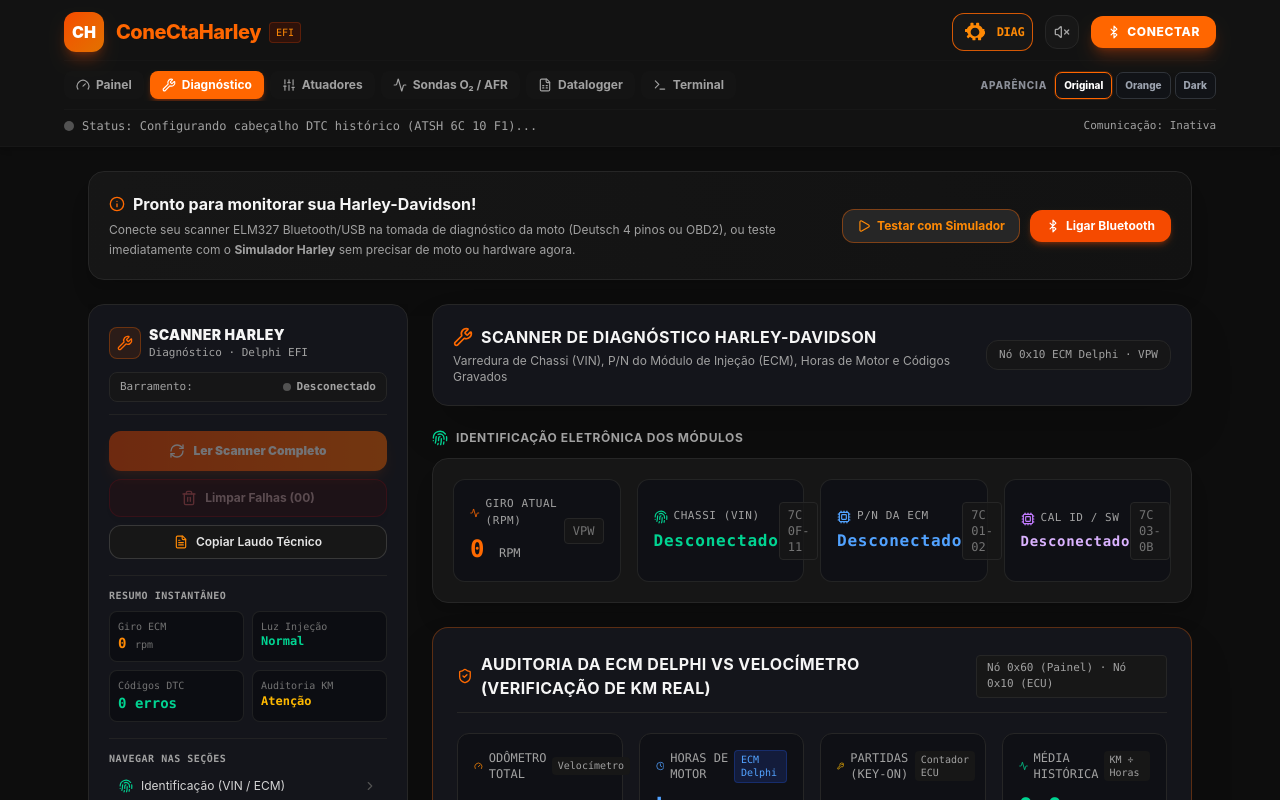
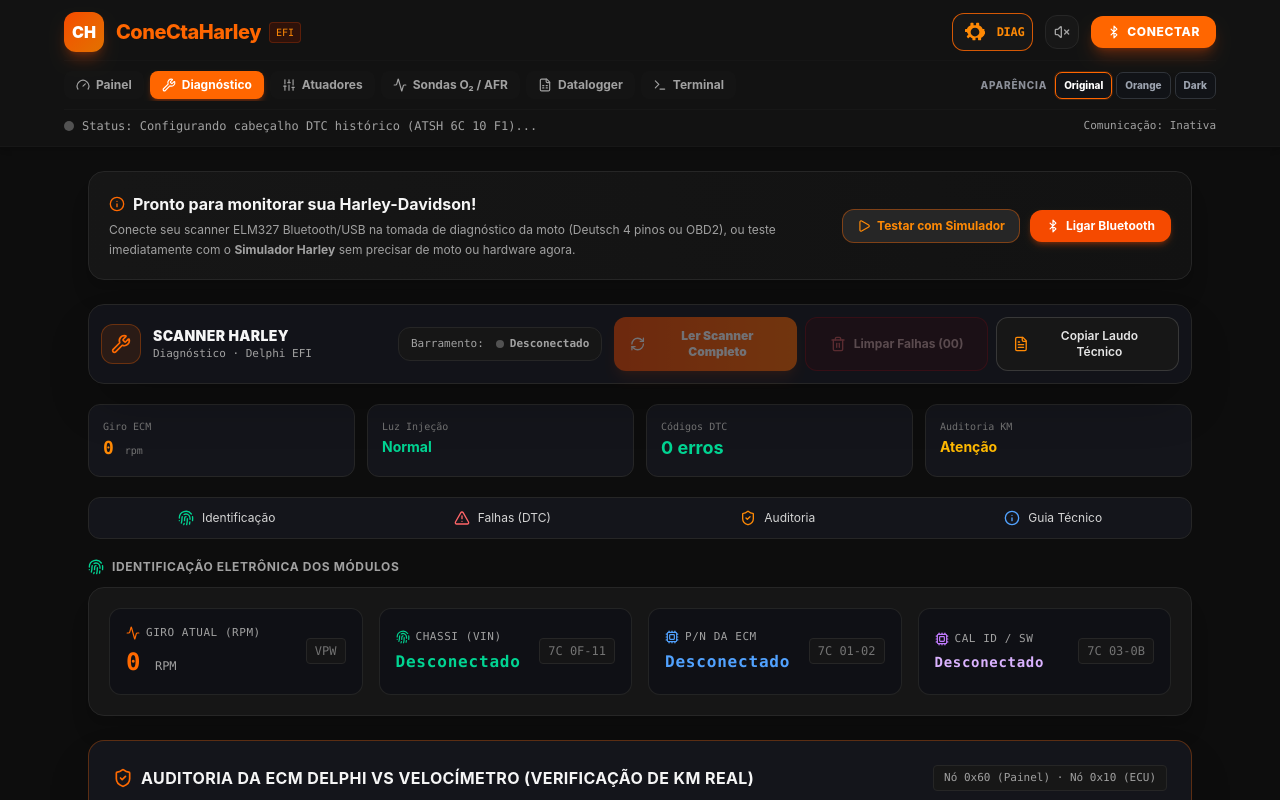
Before and after one commit to lamaaparecidabr-lab/ConeCtatech, a React (Vite) app: page / in a window 1280 px wide. Both pictures are taken after a click on the button "SCAN". Shown: the top 800 px of the page. Built offline with nearby package versions, Linux system fonts and the light colour scheme.

Commit message:
Add files via upload

```diff
--- a/src/components/DiagnosticsPanel.tsx
+++ b/src/components/DiagnosticsPanel.tsx
@@ -185,228 +185,40 @@
         });
 
   return (
-    <div className="w-full flex flex-col lg:flex-row items-start gap-6">
-      {/* ========================================================
-          BARRA LATERAL FIXA / STICKY (Painel de Controle e Navegação)
-         ======================================================== */}
-      <aside className="w-full lg:w-80 shrink-0 lg:sticky lg:top-6 lg:self-start lg:max-h-[calc(100vh-3rem)] lg:overflow-y-auto diagnostics-sidebar space-y-4">
-        {/* Card Principal da Barra Lateral */}
-        <div className="bg-[#14151b] border border-neutral-800 rounded-2xl p-5 shadow-2xl space-y-4">
-          {/* Header da Barra */}
-          <div className="border-b border-neutral-800/80 pb-3">
-            <div className="flex items-center gap-2">
-              <div className="w-8 h-8 rounded-lg bg-orange-500/10 border border-orange-500/30 flex items-center justify-center shrink-0">
-                <Wrench className="w-4 h-4 text-orange-500" />
-              </div>
-              <div>
-                <h2 className="text-sm font-black text-neutral-100 uppercase tracking-wide">
-                  Scanner Harley
-                </h2>
-                <div className="text-[11px] font-mono text-neutral-400">
-                  Diagnóstico · Delphi EFI
-                </div>
-              </div>
-            </div>
-
-            <div className="mt-2.5 flex items-center justify-between bg-neutral-900/90 border border-neutral-800 px-2.5 py-1.5 rounded-lg text-[11px] font-mono">
-              <span className="text-neutral-400">Barramento:</span>
-              <span className="flex items-center gap-1.5 font-bold">
-                <span
-                  className={`w-2 h-2 rounded-full ${
-                    isConnected ? 'bg-emerald-400 animate-pulse' : 'bg-neutral-600'
-                  }`}
-                />
-                <span className={isConnected ? 'text-emerald-400' : 'text-neutral-400'}>
-                  {isConnected ? 'Ativo' : 'Desconectado'}
-                </span>
-              </span>
-            </div>
+    <div className="w-full space-y-5">
+      {/* Barra compacta do scanner: permanece acessível sem consumir uma segunda coluna lateral. */}
+      <div className="diagnostics-toolbar sticky top-3 z-30 bg-[#14151b]/95 backdrop-blur border border-neutral-800 rounded-2xl p-3 shadow-2xl">
+        <div className="flex flex-col xl:flex-row xl:items-center gap-3">
+          <div className="flex items-center gap-3 xl:min-w-[285px]">
+            <div className="w-10 h-10 rounded-xl bg-orange-500/10 border border-orange-500/30 flex items-center justify-center shrink-0"><Wrench className="w-5 h-5 text-orange-500" /></div>
+            <div className="min-w-0"><h2 className="text-sm font-black text-neutral-100 uppercase tracking-wide">Scanner Harley</h2><div className="text-[11px] font-mono text-neutral-400">Diagnóstico · Delphi EFI</div></div>
           </div>
-
-          {/* Botões de Ação Imediata */}
-          <div className="space-y-2">
-            <button
-              onClick={handleDeepScan}
-              disabled={!isConnected || isScanning}
-              className="w-full flex items-center justify-center gap-2 px-4 py-3 bg-gradient-to-r from-orange-600 to-orange-500 hover:from-orange-500 hover:to-orange-400 text-white text-xs font-black rounded-xl transition-all shadow-lg shadow-orange-600/20 disabled:opacity-40 cursor-pointer"
-              title="Executa identificação ECM Harley (3C), leitura de VIN/CalID/SW e consulta de DTCs dos módulos."
-            >
-              <RefreshCw
-                className={`w-4 h-4 ${isScanning ? 'animate-spin text-white' : 'text-white'}`}
-              />
-              <span>{isScanning ? 'Lendo Central ECM...' : 'Ler Scanner Completo'}</span>
-            </button>
-
-            <button
-              onClick={handleClear}
-              disabled={!isConnected || (activeFaults.length === 0 && historicFaults.length === 0 && !justCleared)}
-              className={`w-full flex items-center justify-center gap-2 px-4 py-2.5 text-xs font-bold rounded-xl transition-all border shadow-md disabled:opacity-30 cursor-pointer ${
-                justCleared
-                  ? 'bg-emerald-950/80 text-emerald-300 border-emerald-600'
-                  : 'bg-red-950/60 hover:bg-red-900/80 text-red-200 border-red-800/80'
-              }`}
-              title="Envia comando Harley 14 aos módulos suportados e aguarda confirmação 54."
-            >
-              {justCleared ? (
-                <CheckCircle2 className="w-4 h-4 text-emerald-400" />
-              ) : (
-                <Trash2 className="w-4 h-4 text-red-400" />
-              )}
-              <span>
-                {justCleared
-                  ? 'Memória Apagada (14->54)!'
-                  : `Limpar Falhas (${(activeFaults.length + historicFaults.length).toString().padStart(2, '0')})`}
-              </span>
-            </button>
-
-            <button
-              onClick={handleCopyReport}
-              className="w-full flex items-center justify-center gap-2 px-3.5 py-2 bg-neutral-900 hover:bg-neutral-800 text-neutral-200 text-xs font-semibold rounded-xl border border-neutral-700/80 hover:border-neutral-600 transition-all cursor-pointer"
-              title="Copia um relatório completo formatado para colar no WhatsApp, e-mail ou salvar"
-            >
-              {copiedReport ? (
-                <>
-                  <Check className="w-3.5 h-3.5 text-emerald-400" />
-                  <span className="text-emerald-400 font-bold">Laudo Copiado!</span>
-                </>
-              ) : (
-                <>
-                  <FileText className="w-3.5 h-3.5 text-orange-400" />
-                  <span>Copiar Laudo Técnico</span>
-                </>
-              )}
-            </button>
+          <div className="flex items-center justify-between xl:justify-start gap-3 bg-neutral-900/90 border border-neutral-800 px-3 py-2 rounded-xl text-[11px] font-mono xl:min-w-[190px]">
+            <span className="text-neutral-400">Barramento:</span><span className="flex items-center gap-1.5 font-bold"><span className={`w-2 h-2 rounded-full ${isConnected ? 'bg-emerald-400 animate-pulse' : 'bg-neutral-600'}`} /><span className={isConnected ? 'text-emerald-400' : 'text-neutral-400'}>{isConnected ? 'Ativo' : 'Desconectado'}</span></span>
           </div>
-
-          {/* Mini-Cards de Resumo Vivo */}
-          <div className="border-t border-neutral-800/80 pt-3 space-y-2">
-            <div className="text-[10px] font-mono uppercase tracking-wider text-neutral-400 font-bold">
-              Resumo Instantâneo
-            </div>
-
-            <div className="grid grid-cols-2 gap-2 text-xs font-mono">
-              <div className="bg-[#0c0d12] border border-neutral-800/80 rounded-lg p-2">
-                <span className="text-[10px] text-neutral-500 block">Giro ECM</span>
-                <span className="text-sm font-bold text-orange-400 font-mono">
-                  {rpm}{' '}
-                  <span className="text-[10px] text-neutral-500 font-normal">rpm</span>
-                </span>
-              </div>
-
-              <div className="bg-[#0c0d12] border border-neutral-800/80 rounded-lg p-2">
-                <span className="text-[10px] text-neutral-500 block">Luz Injeção</span>
-                <span
-                  className={`text-xs font-bold ${
-                    checkEngine ? 'text-red-400 animate-pulse' : 'text-emerald-400'
-                  }`}
-                >
-                  {checkEngine ? 'ACESO (MIL)' : 'Normal'}
-                </span>
-              </div>
-
-              <div className="bg-[#0c0d12] border border-neutral-800/80 rounded-lg p-2">
-                <span className="text-[10px] text-neutral-500 block">Códigos DTC</span>
-                <span
-                  className={`text-sm font-bold ${
-                    activeFaults.length > 0 ? 'text-red-400' : 'text-emerald-400'
-                  }`}
-                >
-                  {activeFaults.length} {activeFaults.length === 1 ? 'erro' : 'erros'}
-                </span>
-              </div>
-
-              <div className="bg-[#0c0d12] border border-neutral-800/80 rounded-lg p-2">
-                <span className="text-[10px] text-neutral-500 block">Auditoria KM</span>
-                <span
-                  className={`text-xs font-bold ${
-                    isKmAuditedValid ? 'text-emerald-400' : 'text-amber-400'
-                  }`}
-                >
-                  {isKmAuditedValid ? 'Íntegro' : 'Atenção'}
-                </span>
-              </div>
-            </div>
-          </div>
-
-          {/* Atalhos Rápidos de Navegação / Âncoras */}
-          <div className="border-t border-neutral-800/80 pt-3 space-y-1">
-            <div className="text-[10px] font-mono uppercase tracking-wider text-neutral-400 font-bold mb-1.5">
-              Navegar nas Seções
-            </div>
-
-            <button
-              type="button"
-              onClick={() => scrollToSection('sec-identificacao')}
-              className="w-full flex items-center justify-between px-2.5 py-1.5 rounded-lg text-xs text-neutral-300 hover:text-white hover:bg-neutral-900 transition-all text-left cursor-pointer"
-            >
-              <span className="flex items-center gap-2">
-                <Fingerprint className="w-3.5 h-3.5 text-emerald-400" />
-                <span>Identificação (VIN / ECM)</span>
-              </span>
-              <ChevronRight className="w-3.5 h-3.5 text-neutral-600" />
-            </button>
-
-            <button
-              type="button"
-              onClick={() => scrollToSection('sec-auditoria')}
-              className="w-full flex items-center justify-between px-2.5 py-1.5 rounded-lg text-xs text-neutral-300 hover:text-white hover:bg-neutral-900 transition-all text-left cursor-pointer"
-            >
-              <span className="flex items-center gap-2">
-                <ShieldCheck className="w-3.5 h-3.5 text-orange-400" />
-                <span>Auditoria & KM por Perfil</span>
-              </span>
-              <ChevronRight className="w-3.5 h-3.5 text-neutral-600" />
-            </button>
-
-            <button
-              type="button"
-              onClick={() => scrollToSection('sec-dtc')}
-              className="w-full flex items-center justify-between px-2.5 py-1.5 rounded-lg text-xs text-neutral-300 hover:text-white hover:bg-neutral-900 transition-all text-left cursor-pointer"
-            >
-              <span className="flex items-center gap-2">
-                <AlertTriangle className="w-3.5 h-3.5 text-red-400" />
-                <span>Códigos de Falha ({activeFaults.length})</span>
-              </span>
-              <ChevronRight className="w-3.5 h-3.5 text-neutral-600" />
-            </button>
-
-            <button
-              type="button"
-              onClick={() => scrollToSection('sec-guia')}
-              className="w-full flex items-center justify-between px-2.5 py-1.5 rounded-lg text-xs text-neutral-300 hover:text-white hover:bg-neutral-900 transition-all text-left cursor-pointer"
-            >
-              <span className="flex items-center gap-2">
-                <Info className="w-3.5 h-3.5 text-blue-400" />
-                <span>Guia Técnico</span>
-              </span>
-              <ChevronRight className="w-3.5 h-3.5 text-neutral-600" />
-            </button>
+          <div className="grid grid-cols-1 sm:grid-cols-3 gap-2 flex-1">
+            <button onClick={handleDeepScan} disabled={!isConnected || isScanning} className="flex items-center justify-center gap-2 px-4 py-2.5 bg-gradient-to-r from-orange-600 to-orange-500 hover:from-orange-500 hover:to-orange-400 text-white text-xs font-black rounded-xl transition-all shadow-lg shadow-orange-600/20 disabled:opacity-40 cursor-pointer"><RefreshCw className={`w-4 h-4 ${isScanning ? 'animate-spin' : ''}`} /><span>{isScanning ? 'Lendo Central ECM...' : 'Ler Scanner Completo'}</span></button>
+            <button onClick={handleClear} disabled={!isConnected || (activeFaults.length === 0 && historicFaults.length === 0 && !justCleared)} className={`flex items-center justify-center gap-2 px-4 py-2.5 text-xs font-bold rounded-xl transition-all border disabled:opacity-30 cursor-pointer ${justCleared ? 'bg-emerald-950/80 text-emerald-300 border-emerald-600' : 'bg-red-950/60 hover:bg-red-900/80 text-red-200 border-red-800/80'}`}>{justCleared ? <CheckCircle2 className="w-4 h-4 text-emerald-400" /> : <Trash2 className="w-4 h-4 text-red-400" />}<span>{justCleared ? 'Memória Apagada!' : `Limpar Falhas (${(activeFaults.length + historicFaults.length).toString().padStart(2, '0')})`}</span></button>
+            <button onClick={handleCopyReport} className="flex items-center justify-center gap-2 px-4 py-2.5 bg-neutral-900 hover:bg-neutral-800 text-neutral-200 text-xs font-semibold rounded-xl border border-neutral-700/80 hover:border-neutral-600 transition-all cursor-pointer">{copiedReport ? <><Check className="w-4 h-4 text-emerald-400" /><span className="text-emerald-400 font-bold">Laudo Copiado!</span></> : <><FileText className="w-4 h-4 text-orange-400" /><span>Copiar Laudo Técnico</span></>}</button>
           </div>
         </div>
-      </aside>
+      </div>
 
-      {/* ========================================================
-          CONTEÚDO PRINCIPAL (Área de Leitura e Detalhes)
-         ======================================================== */}
-      <div className="flex-1 w-full space-y-6">
-        {/* Banner Superior da Área Principal */}
-        <div className="bg-[#14151b] border border-neutral-800 rounded-2xl p-5 shadow-2xl flex flex-col sm:flex-row sm:items-center justify-between gap-3">
-          <div>
-            <div className="flex items-center gap-2">
-              <Wrench className="w-5 h-5 text-orange-500" />
-              <h2 className="text-base font-bold text-neutral-100 uppercase tracking-wide">
-                Scanner de Diagnóstico Harley-Davidson
-              </h2>
-            </div>
-            <p className="text-xs text-neutral-400 mt-1">
-              Varredura de Chassi (VIN), P/N do Módulo de Injeção (ECM), Horas de Motor e Códigos Gravados
-            </p>
-          </div>
-          <span className="text-[11px] font-mono text-neutral-400 bg-neutral-900/90 border border-neutral-800 px-3 py-1.5 rounded-xl shrink-0 self-start sm:self-auto">
-            Nó 0x10 ECM Delphi · VPW
-          </span>
-        </div>
+      <div className="grid grid-cols-2 xl:grid-cols-4 gap-3">
+        <div className="bg-[#14151b] border border-neutral-800 rounded-xl p-3.5"><span className="text-[10px] text-neutral-500 block font-mono">Giro ECM</span><span className="text-lg font-bold text-orange-400 font-mono">{rpm} <span className="text-[10px] text-neutral-500 font-normal">rpm</span></span></div>
+        <div className="bg-[#14151b] border border-neutral-800 rounded-xl p-3.5"><span className="text-[10px] text-neutral-500 block font-mono">Luz Injeção</span><span className={`text-sm font-bold ${checkEngine ? 'text-red-400 animate-pulse' : 'text-emerald-400'}`}>{checkEngine ? 'ACESO (MIL)' : 'Normal'}</span></div>
+        <div className="bg-[#14151b] border border-neutral-800 rounded-xl p-3.5"><span className="text-[10px] text-neutral-500 block font-mono">Códigos DTC</span><span className={`text-lg font-bold ${activeFaults.length > 0 ? 'text-red-400' : 'text-emerald-400'}`}>{activeFaults.length} {activeFaults.length === 1 ? 'erro' : 'erros'}</span></div>
+        <div className="bg-[#14151b] border border-neutral-800 rounded-xl p-3.5"><span className="text-[10px] text-neutral-500 block font-mono">Auditoria KM</span><span className={`text-sm font-bold ${isKmAuditedValid ? 'text-emerald-400' : 'text-amber-400'}`}>{isKmAuditedValid ? 'Íntegro' : 'Atenção'}</span></div>
+      </div>
 
+      <div className="grid grid-cols-2 lg:grid-cols-4 bg-[#14151b] border border-neutral-800 rounded-xl overflow-hidden">
+        <button type="button" onClick={() => scrollToSection('sec-identificacao')} className="flex items-center justify-center gap-2 px-3 py-3 text-xs text-neutral-300 hover:text-white hover:bg-orange-500/10 transition-all cursor-pointer"><Fingerprint className="w-4 h-4 text-emerald-400" />Identificação</button>
+        <button type="button" onClick={() => scrollToSection('sec-dtc')} className="flex items-center justify-center gap-2 px-3 py-3 text-xs text-neutral-300 hover:text-white hover:bg-orange-500/10 transition-all cursor-pointer"><AlertTriangle className="w-4 h-4 text-red-400" />Falhas (DTC)</button>
+        <button type="button" onClick={() => scrollToSection('sec-auditoria')} className="flex items-center justify-center gap-2 px-3 py-3 text-xs text-neutral-300 hover:text-white hover:bg-orange-500/10 transition-all cursor-pointer"><ShieldCheck className="w-4 h-4 text-orange-400" />Auditoria</button>
+        <button type="button" onClick={() => scrollToSection('sec-guia')} className="flex items-center justify-center gap-2 px-3 py-3 text-xs text-neutral-300 hover:text-white hover:bg-orange-500/10 transition-all cursor-pointer"><Info className="w-4 h-4 text-blue-400" />Guia Técnico</button>
+      </div>
+
+      <div className="w-full space-y-6">
         {/* 1. SEÇÃO DE IDENTIFICAÇÃO (VIN / ECM / RPM) */}
         <div id="sec-identificacao" className="scroll-mt-24 space-y-3">
           <div className="flex items-center gap-2 text-xs font-bold uppercase tracking-wider text-neutral-400">
```
